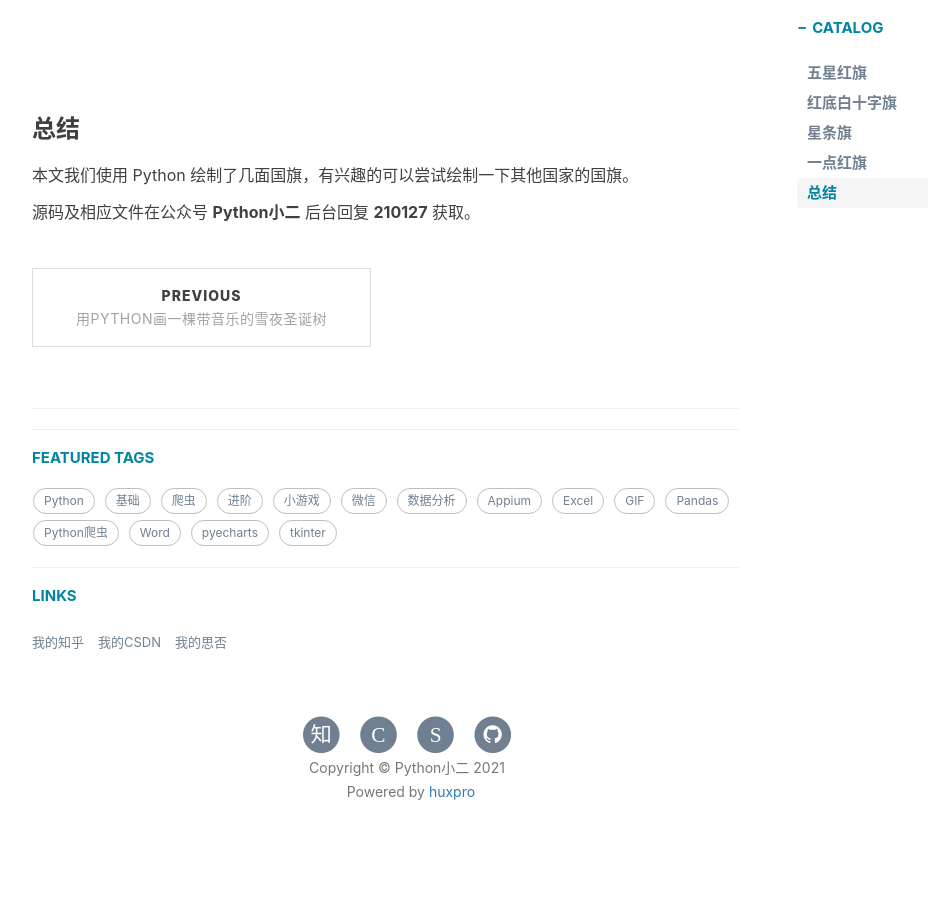
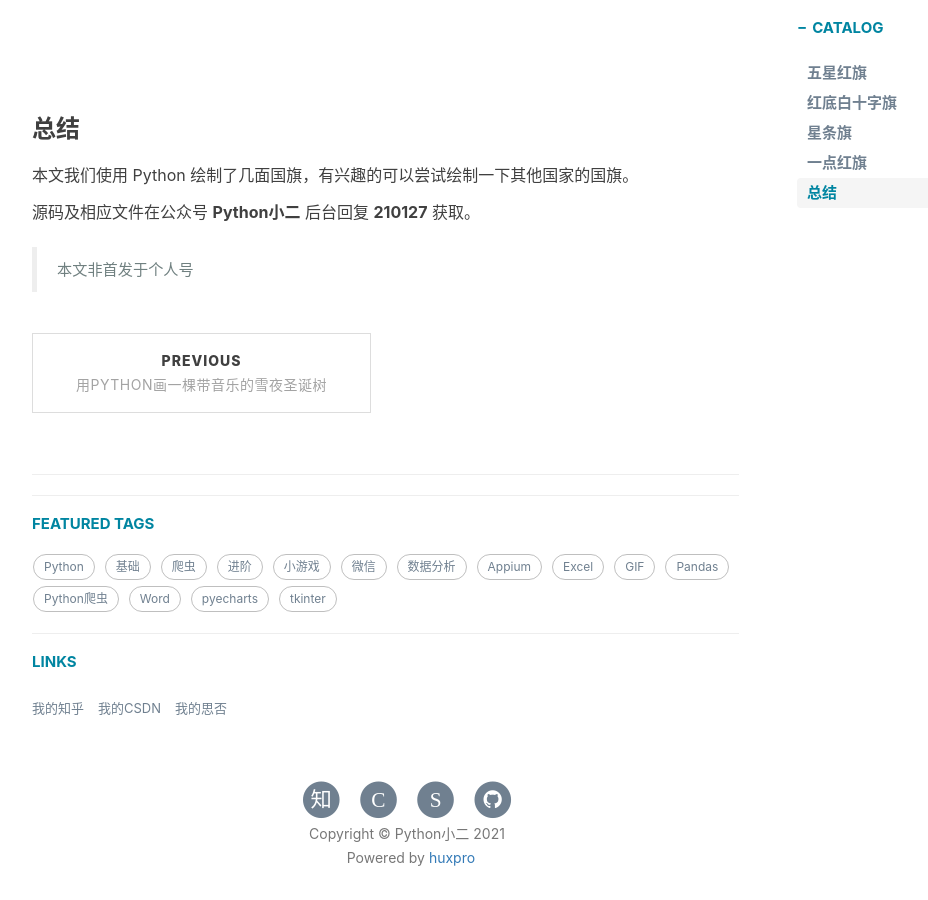
Before and after one commit to VistaLing/VistaLing.github.io, a Jekyll site: the page built from _posts/2021/01/2021-01-27-flag.md, in a window 1280 px wide and 900 px high, scrolled down 6562 px. Shown: the whole window, without its empty margins (233-1161 px from the left). Built offline with Jekyll 4.4.1, drawn with Linux system fonts in a browser that asks for light colours; nearby versions of some CDN libraries; comment, search, counter and statistics services are not loaded.

Commit message:
Update 2021-01-27-flag.md

```diff
--- a/_posts/2021/01/2021-01-27-flag.md
+++ b/_posts/2021/01/2021-01-27-flag.md
@@ -239,3 +239,5 @@ turtle.mainloop()
 本文我们使用 Python 绘制了几面国旗，有兴趣的可以尝试绘制一下其他国家的国旗。
 
 源码及相应文件在公众号 **Python小二** 后台回复 **210127** 获取。
+
+> 本文非首发于个人号
```
